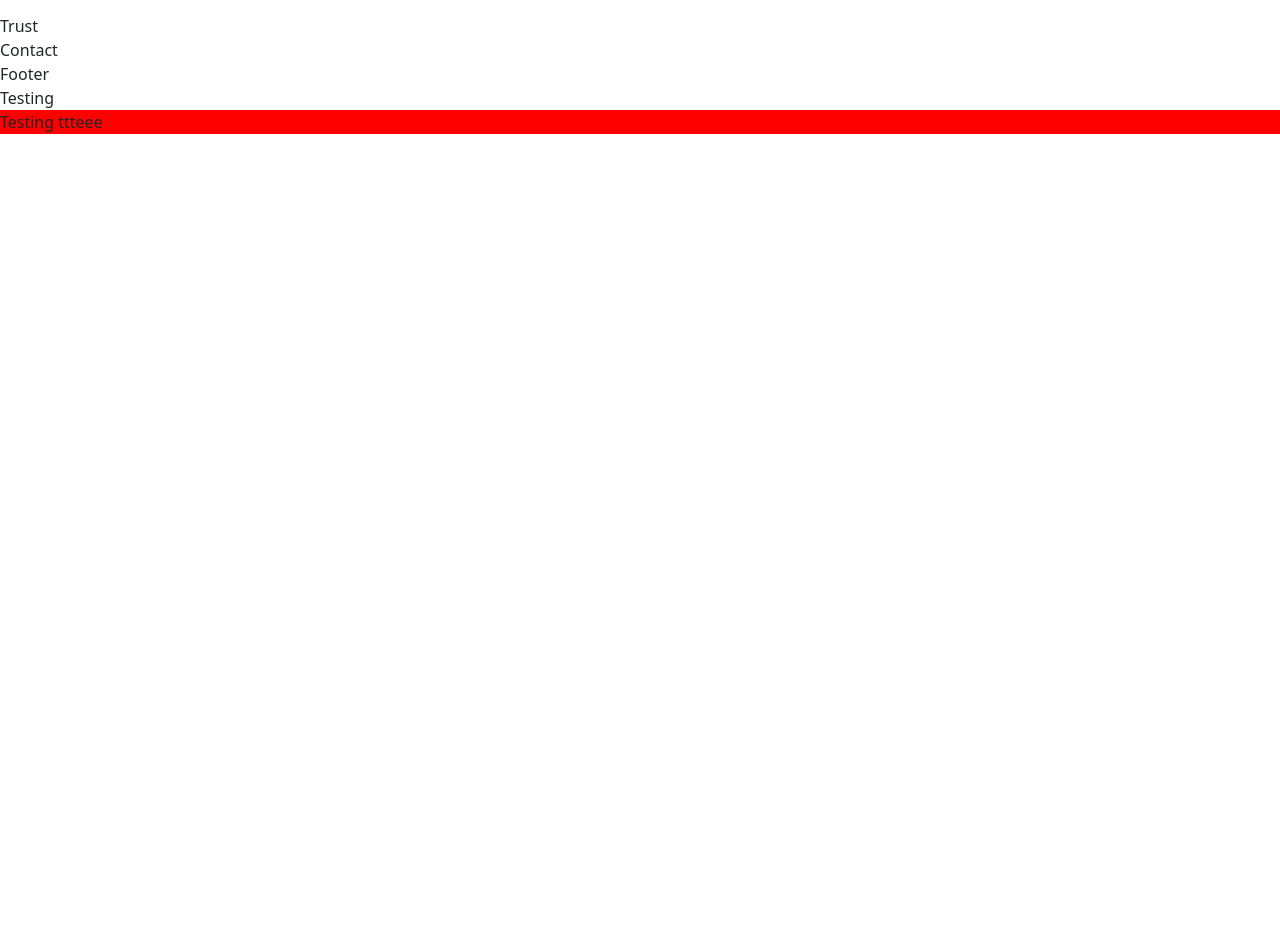
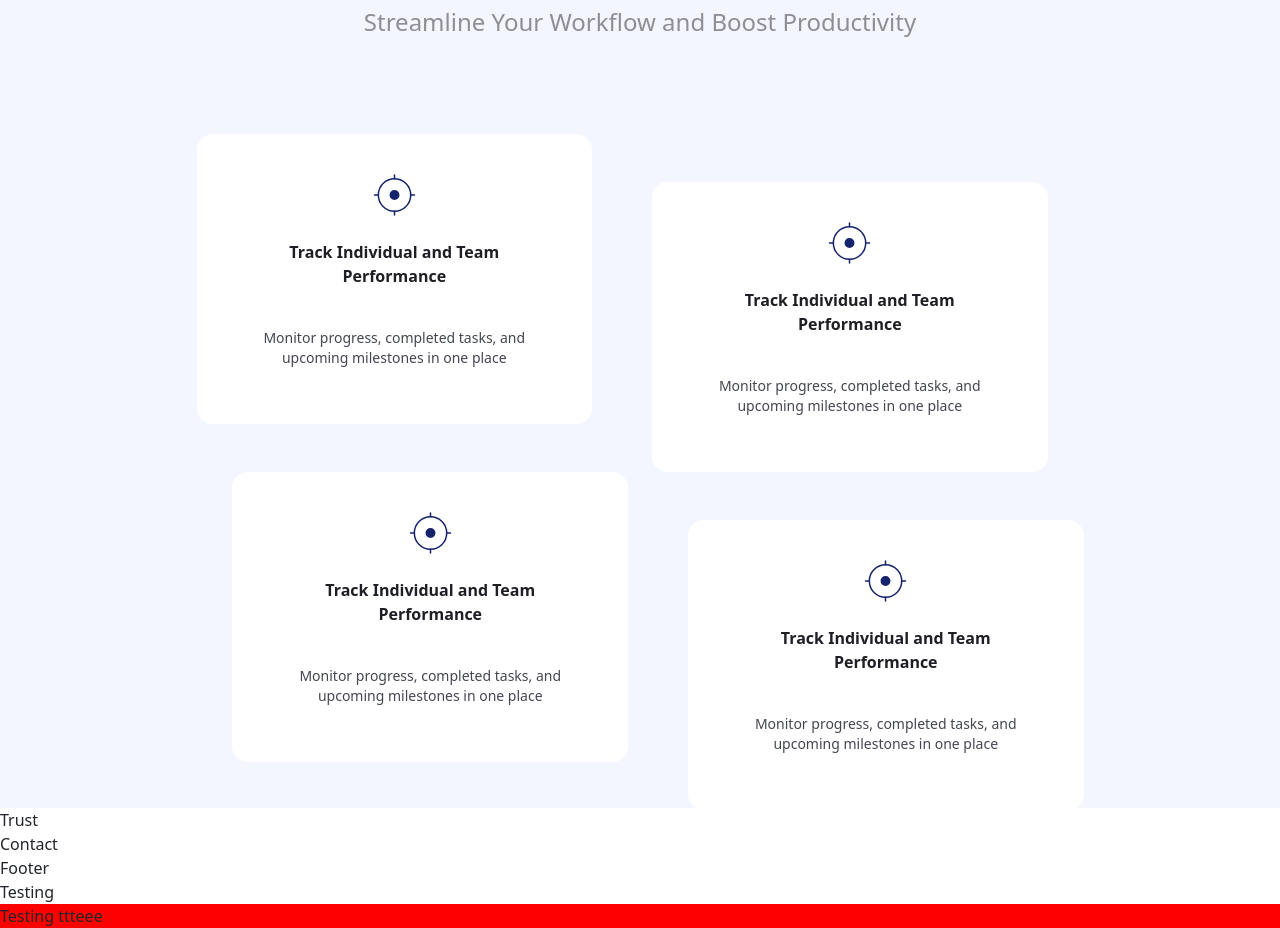
Before and after one commit to valentina-buoro/flowease-app, a React (Create React App) app: page / in a window 1280 px wide. Shown: the part 680-1608 px from the top of the page. Before the commit the page ends 814 px from the top, so only its background shows below. Built offline with nearby package versions, Linux system fonts and the light colour scheme.

Commit message:
feature cards

```diff
--- a/src/components/landingpageComponents/features.jsx
+++ b/src/components/landingpageComponents/features.jsx
@@ -1,14 +1,55 @@
-import React from 'react'
+import React from "react";
+import featuresOne from "../../assets/svgs/landingpageSvg/featuresOne.svg";
 
 const Features = () => {
   return (
-    <div className='bg-[#F3F6FF]'>
-      <div className='text-center'>
-        <p className='text-[#1E1F24] font-bold text-5xl'>Features</p>
-        <p className='text-[#8E8E93] font-normal text-2xl'>Streamline Your Workflow and Boost Productivity</p>
+    <div className="bg-[#F3F6FF]">
+      <div className="text-center  py-10">
+        <p className="text-[#1E1F24] font-bold text-5xl">Features</p>
+        <p className="text-[#8E8E93] font-normal text-2xl">
+          Streamline Your Workflow and Boost Productivity
+        </p>
       </div>
-</div>
-  )
-}
+      <div className="max-w-[887px] grid grid-cols-2 gap-4 mx-auto mt-10">
+        <div className="col-span-1 ">
+          <div className="flex flex-col gap-5 h-[626px]">
+          <div className="bg-[#FFFFFF] rounded-2xl p-10 w-11/12 ">
+            <div className="flex justify-center">
+              <img src={featuresOne} alt="features-one" />
+            </div>
+            <p className="text-center font-bold text-[#1E1F24] py-4">Track Individual and Team Performance</p>
+            <p className="font-normal text-sm text-[#444750] text-center">Monitor progress, completed tasks, and upcoming milestones in one place</p>
+          </div>
+          <div className="bg-[#FFFFFF] rounded-2xl p-10 ml-auto w-11/12 ">
+            <div className="flex justify-center">
+              <img src={featuresOne} alt="features-one" />
+            </div>
+            <p className="text-center font-bold text-[#1E1F24] py-4">Track Individual and Team Performance</p>
+            <p className="font-normal text-sm text-[#444750] text-center">Monitor progress, completed tasks, and upcoming milestones in one place</p>
+          </div>
+          </div>
+        </div>
+        <div className="col-span-1 ">
+          <div className="flex flex-col mt-5 gap-5 h-[626px]">
+          <div className="bg-[#FFFFFF] rounded-2xl p-10 w-11/12 ">
+            <div className="flex justify-center">
+              <img src={featuresOne} alt="features-one" />
+            </div>
+            <p className="text-center font-bold text-[#1E1F24] py-4">Track Individual and Team Performance</p>
+            <p className="font-normal text-sm text-[#444750] text-center">Monitor progress, completed tasks, and upcoming milestones in one place</p>
+          </div>
+          <div className="bg-[#FFFFFF] rounded-2xl p-10 ml-auto w-11/12">
+            <div className="flex justify-center">
+              <img src={featuresOne} alt="features-one" />
+            </div>
+            <p className="text-center font-bold text-[#1E1F24] py-4">Track Individual and Team Performance</p>
+            <p className="font-normal text-sm text-[#444750] text-center">Monitor progress, completed tasks, and upcoming milestones in one place</p>
+          </div>
+          </div>
+        </div>
+      </div>
+    </div>
+  );
+};
 
-export default Features
+export default Features;
```
Also changed, not shown: src/assets/svgs/landingpageSvg/featuresOne.svg (added).
